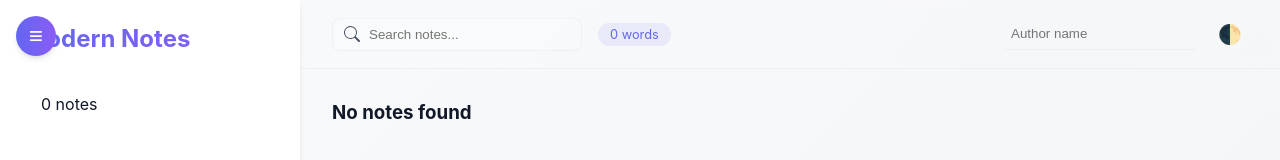
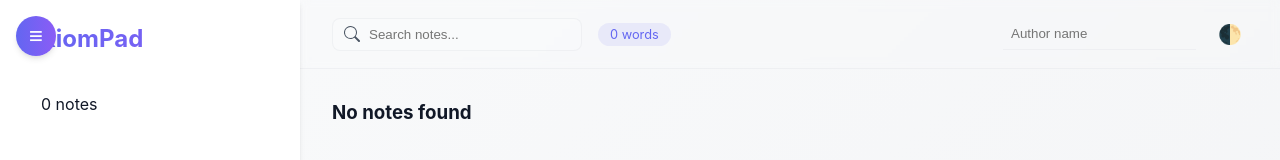
Before and after one commit to anandvip/va-notes2025, a plain HTML site: page index.html in a window 1280 px wide. Shown: the top 160 px of the page. Drawn offline with Linux system fonts and the light colour scheme.

Commit message:
Update index.html

```diff
--- a/index.html
+++ b/index.html
@@ -3,7 +3,7 @@
 <head>
     <meta charset="UTF-8">
     <meta name="viewport" content="width=device-width, initial-scale=1.0">
-    <title>Modern Notes</title>
+    <title>VA Modern Notes AxiomPad</title>
     <link rel="stylesheet" href="styles.css">
 </head>
 <body>
@@ -14,7 +14,7 @@
         <!-- Sidebar -->
         <div id="sidebar" class="sidebar">
             <div class="sidebar-section">
-                <h1 class="app-title">Modern Notes</h1>
+                <h1 class="app-title">AxiomPad</h1>
 
                 <div class="glass stats-box">
                     <div class="stats-flex">
```
